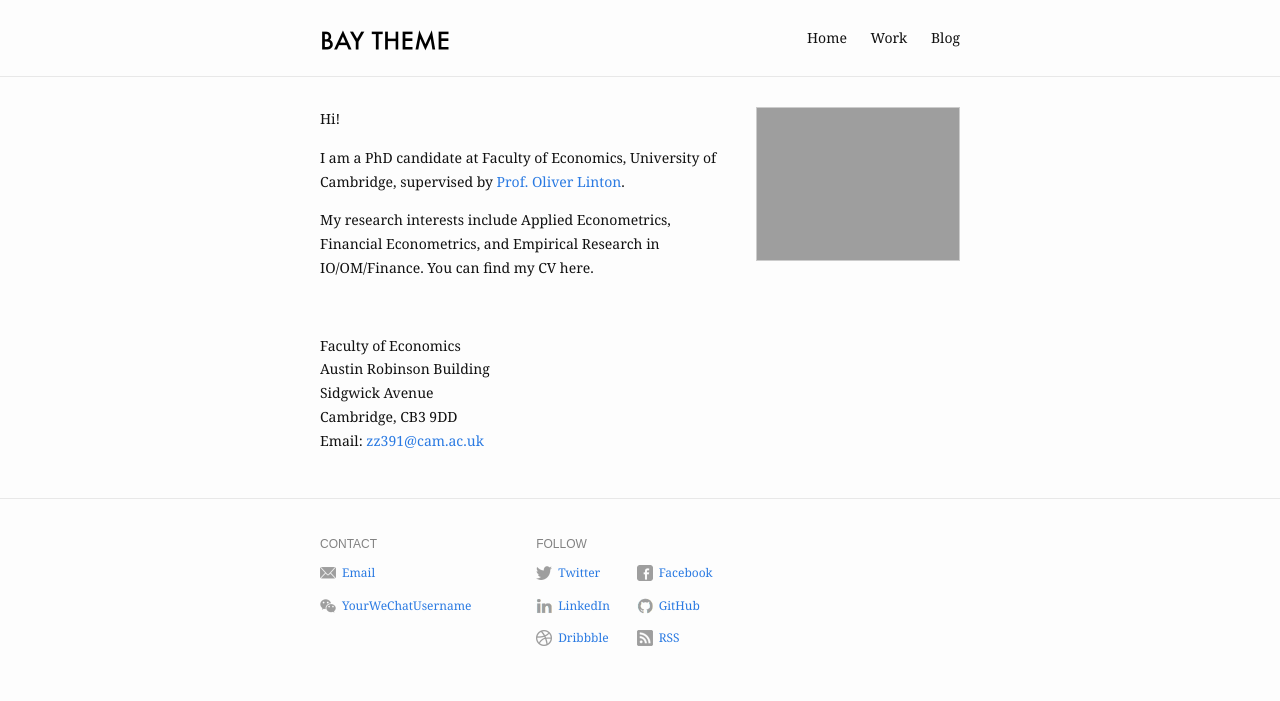
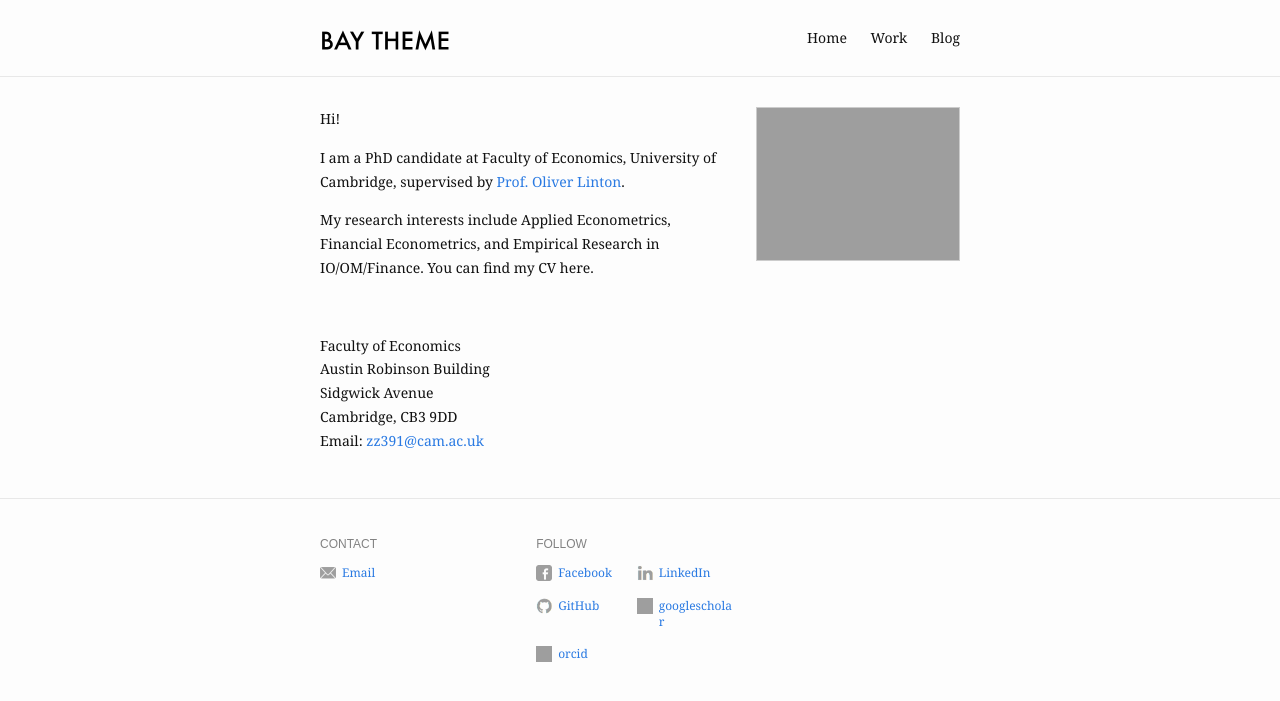
Before and after one commit to zhaocheng-zhang/zhaocheng-zhang.github.io, a Jekyll site: the page built from index.md, in a window 1280 px wide. Shown: the top 701 px of the page. Built offline with Jekyll 4.4.1, drawn with Linux system fonts in a browser that asks for light colours; part of the change alters nothing that is shown.

Commit message:
Update _config.yml

```diff
--- a/_config.yml
+++ b/_config.yml
@@ -21,15 +21,15 @@ footer:
   contact:
     - type: email
       name: Email
-      value: yourmail@domain.com
-    - type: wechat
-      value: YourWeChatUsername
-      link: "#"
+      value: zz391@cam.ac.uk
+    #- type: wechat
+    #  value: YourWeChatUsername
+    #  link: "#"
   follow:
-    - type: twitter
-      name: Twitter
-      link: http://twitter.com/YourTwitterUsername
-      username: "@YourTwitterUsername"
+    #- type: twitter
+    #  name: Twitter
+    #  link: http://twitter.com/YourTwitterUsername
+    #  username: "@YourTwitterUsername"
     - type: facebook
       name: Facebook
       link: http://facebook.com/YourFacebookUsername
@@ -39,12 +39,18 @@ footer:
     - type: github
       name: GitHub
       link: http://github.com/YourGitHubUsername
-    - type: dribbble
-      name: Dribbble
-      link: https://dribbble.com/YourDribbbleUsername
-    - type: rss
-      name: RSS
-      link: /feed.xml
+    #- type: dribbble
+    #  name: Dribbble
+    #  link: https://dribbble.com/YourDribbbleUsername
+    #- type: rss
+    #  name: RSS
+    #  link: /feed.xml
+    - type: googlescholar
+      name: googlescholar
+      link: https://scholar.google.com/
+    - type: orcid
+      name: orcid
+      link: http://orcid.org/0000-0001-8803-021X
 
 # Build settings
 markdown: kramdown
```
